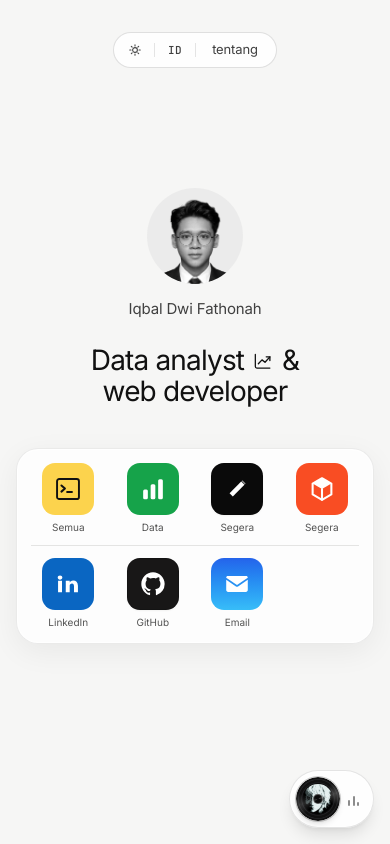
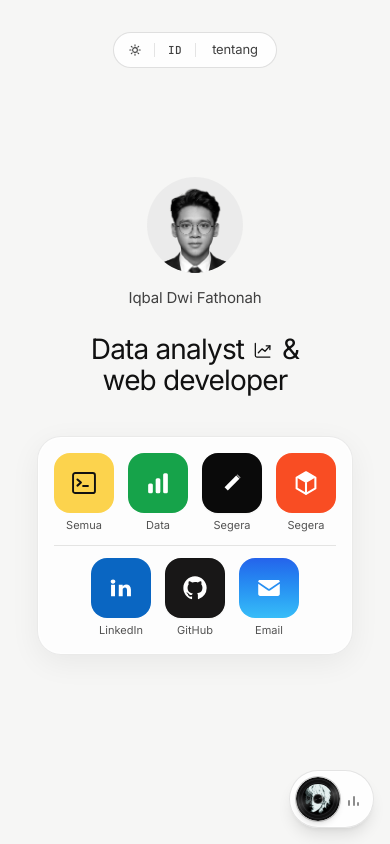
Before and after one commit to qivoradev/iqbaldwf, a Next.js app: page / in a window 390 px wide. Built offline with nearby package versions, Linux system fonts and the light colour scheme.

Commit message:
style: enlarge mobile dock icons and tighten spacing

```diff
--- a/src/components/sections/SignatureDock.tsx
+++ b/src/components/sections/SignatureDock.tsx
@@ -307,13 +307,13 @@ export function SignatureDock({ onSelectTrack }: SignatureDockProps) {
   };
 
   return (
-    <div className="mx-auto w-full max-w-[360px] md:w-fit md:max-w-none">
-      {/* Desktop Horizontal Double-Bezel Glass/Graphite Dock (>= md) */}
+    <div className="mx-auto w-fit max-w-[calc(100vw-2rem)] sm:max-w-none">
+      {/* Desktop Horizontal Double-Bezel Glass/Graphite Dock (>= sm) */}
       <div
         role="toolbar"
         aria-label="Portfolio tracks and direct social links"
         onMouseLeave={() => setHoveredId(null)}
-        className="hidden md:flex md:items-center md:gap-2 md:rounded-[22px] md:border md:border-black/[0.08] md:bg-white/75 md:p-2 md:shadow-[0_8px_30px_rgb(0,0,0,0.06)] md:ring-1 md:ring-inset md:ring-white/60 md:backdrop-blur-xl dark:md:border dark:md:border-white/[0.16] dark:md:bg-[#2C2C2E]/95 dark:md:shadow-[0_12px_36px_rgba(0,0,0,0.65)] dark:md:ring-1 dark:md:ring-inset dark:md:ring-white/[0.08]"
+        className="hidden sm:flex sm:items-center sm:gap-2 sm:rounded-[22px] sm:border sm:border-black/[0.08] sm:bg-white/75 sm:p-2 sm:shadow-[0_8px_30px_rgb(0,0,0,0.06)] sm:ring-1 sm:ring-inset sm:ring-white/60 sm:backdrop-blur-xl dark:sm:border dark:sm:border-white/[0.16] dark:sm:bg-[#2C2C2E]/95 dark:sm:shadow-[0_12px_36px_rgba(0,0,0,0.65)] dark:sm:ring-1 dark:sm:ring-inset dark:sm:ring-white/[0.08]"
       >
         {/* Left: Portfolio Tracks */}
         <div className="flex items-center gap-2">
@@ -422,13 +422,13 @@ export function SignatureDock({ onSelectTrack }: SignatureDockProps) {
         </div>
       </div>
 
-      {/* Mobile 4-Column Grid Dock (< md) */}
+      {/* Mobile Compact Dock (< 640px / < sm) */}
       <div
         role="toolbar"
         aria-label="Mobile portfolio tracks and social links"
-        className="rounded-[22px] border border-black/[0.08] bg-white/80 p-3.5 shadow-[0_8px_30px_rgb(0,0,0,0.06)] ring-1 ring-inset ring-white/60 backdrop-blur-xl md:hidden dark:border dark:border-white/[0.16] dark:bg-[#2C2C2E]/95 dark:shadow-[0_12px_36px_rgba(0,0,0,0.65)] dark:ring-1 dark:ring-inset dark:ring-white/[0.08]"
+        className="mx-auto w-fit max-w-[calc(100vw-2rem)] rounded-[24px] border border-black/[0.08] bg-white/80 px-4 py-4 shadow-[0_8px_30px_rgb(0,0,0,0.06)] ring-1 ring-inset ring-white/60 backdrop-blur-xl sm:hidden dark:border dark:border-white/[0.16] dark:bg-[#2C2C2E]/95 dark:shadow-[0_12px_36px_rgba(0,0,0,0.65)] dark:ring-1 dark:ring-inset dark:ring-white/[0.08]"
       >
-        <div className="grid grid-cols-4 gap-2.5">
+        <div className="grid grid-cols-4 gap-3 min-[375px]:gap-x-3.5 min-[375px]:gap-y-2.5">
           {trackItems.map((item) => {
             const isShaking = shakingId === item.id;
             return (
@@ -439,16 +439,16 @@ export function SignatureDock({ onSelectTrack }: SignatureDockProps) {
                 animate={isShaking ? { x: [0, -3, 3, -2, 0] } : { x: 0 }}
                 transition={{ duration: 0.25, ease: "easeInOut" }}
                 aria-disabled={item.isComingSoon}
-                className="group flex flex-col items-center gap-1.5"
+                className="group flex flex-col items-center"
               >
                 <div
-                  className={`flex h-[52px] w-[52px] items-center justify-center rounded-[13px] transition-transform duration-150 ${
+                  className={`flex h-[56px] w-[56px] min-[375px]:h-[60px] min-[375px]:w-[60px] items-center justify-center rounded-[16px] transition-transform duration-150 ${
                     item.isComingSoon ? "" : "group-active:scale-95"
                   } ${item.bgClass}`}
                 >
                   {item.icon}
                 </div>
-                <span className="text-center text-[10px] leading-tight font-normal text-neutral-600 dark:text-neutral-300">
+                <span className="mt-1.5 text-center text-[11px] leading-tight font-normal text-neutral-600 dark:text-neutral-300">
                   {item.mobileLabel}
                 </span>
               </motion.button>
@@ -461,7 +461,7 @@ export function SignatureDock({ onSelectTrack }: SignatureDockProps) {
           className="my-3 h-[1px] w-full bg-black/10 dark:bg-white/20"
         />
 
-        <div className="grid grid-cols-4 gap-2.5">
+        <div className="flex items-center justify-center gap-3 min-[375px]:gap-3.5">
           {socialItems.map((item) => (
             <a
               key={item.id}
@@ -469,14 +469,14 @@ export function SignatureDock({ onSelectTrack }: SignatureDockProps) {
               target={item.external ? "_blank" : undefined}
               rel={item.external ? "noopener noreferrer" : undefined}
               onClick={playTick}
-              className="group flex flex-col items-center gap-1.5"
+              className="group flex flex-col items-center"
             >
               <div
-                className={`flex h-[52px] w-[52px] items-center justify-center rounded-[13px] transition-transform duration-150 group-active:scale-95 ${item.bgClass}`}
+                className={`flex h-[56px] w-[56px] min-[375px]:h-[60px] min-[375px]:w-[60px] items-center justify-center rounded-[16px] transition-transform duration-150 group-active:scale-95 ${item.bgClass}`}
               >
                 {item.icon}
               </div>
-              <span className="text-center text-[10px] leading-tight font-normal text-neutral-600 dark:text-neutral-300">
+              <span className="mt-1.5 text-center text-[11px] leading-tight font-normal text-neutral-600 dark:text-neutral-300">
                 {item.mobileLabel}
               </span>
             </a>
```
